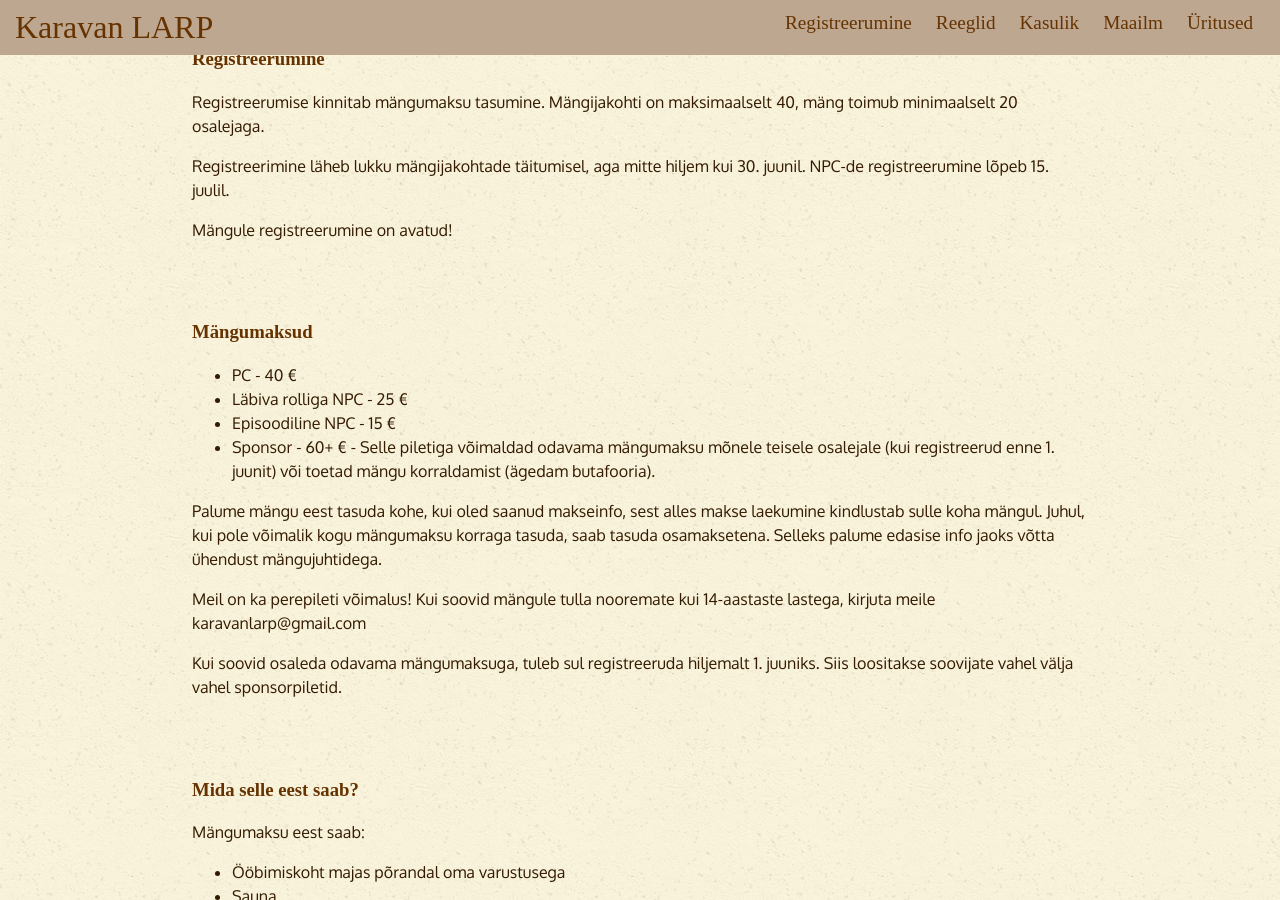
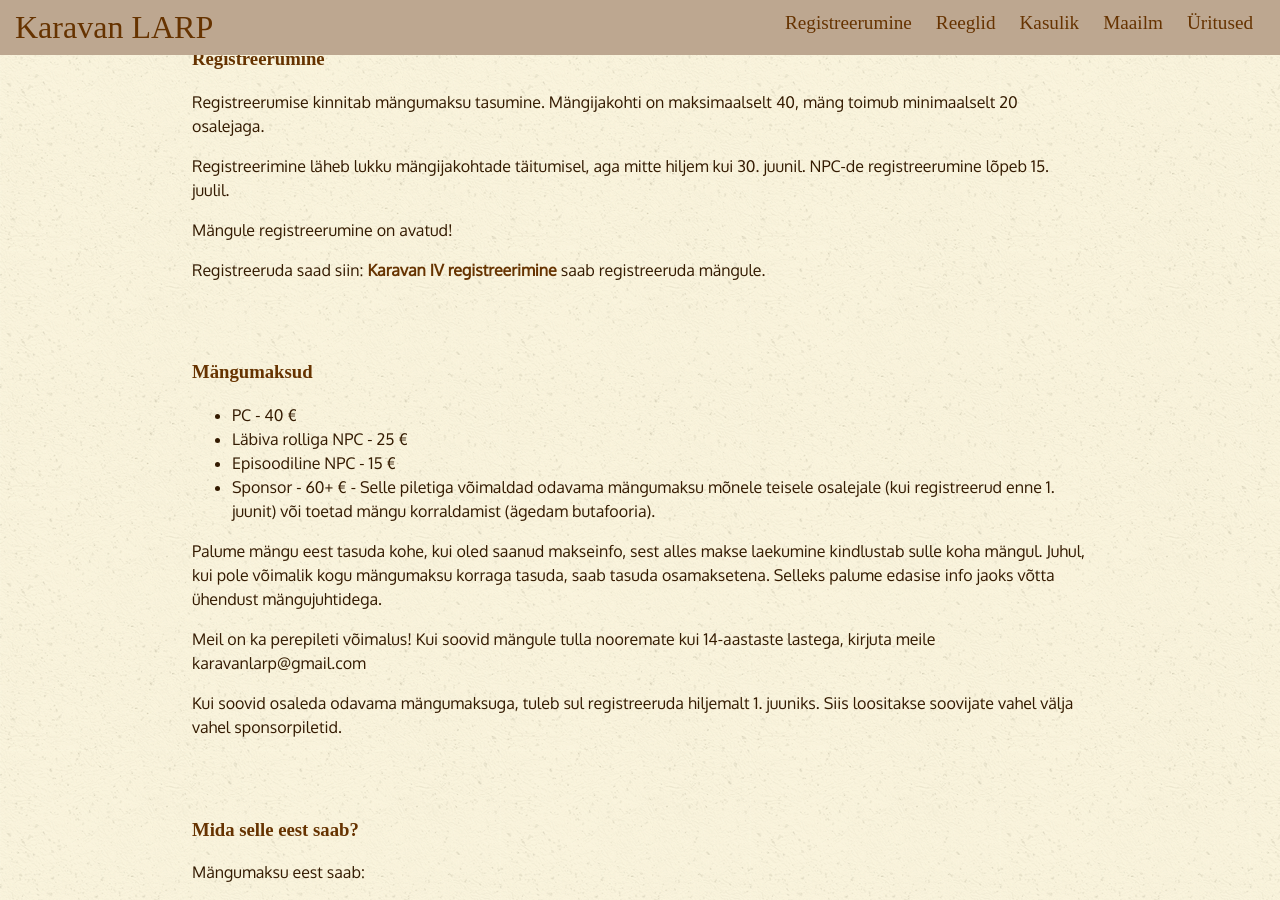
Before and after one commit to karavanlarp/karavanlarp.github.io, a Jekyll site: the page built from est/events/caravan4.md, in a window 1280 px wide and 900 px high, scrolled down 1000 px. Built offline with Jekyll 4.4.1, drawn with Linux system fonts in a browser that asks for light colours; some web fonts are replaced.

Commit message:
Update caravan4.md
rega link

```diff
--- a/est/events/caravan4.md
+++ b/est/events/caravan4.md
@@ -30,6 +30,8 @@
 Registreerimine läheb lukku mängijakohtade täitumisel, aga mitte hiljem kui 30. juunil. NPC-de registreerumine lõpeb 15. juulil.
 
 Mängule registreerumine on avatud!
+
+Registreeruda saad siin: [Karavan IV registreerimine](https://docs.google.com/forms/d/e/1FAIpQLSfQwyCWr1mTTXb8gi5MSDbv9k-DDUp3f0jw8Utgsia45XNpWQ/viewform) saab registreeruda mängule.
 
 ### Mängumaksud
 
```
